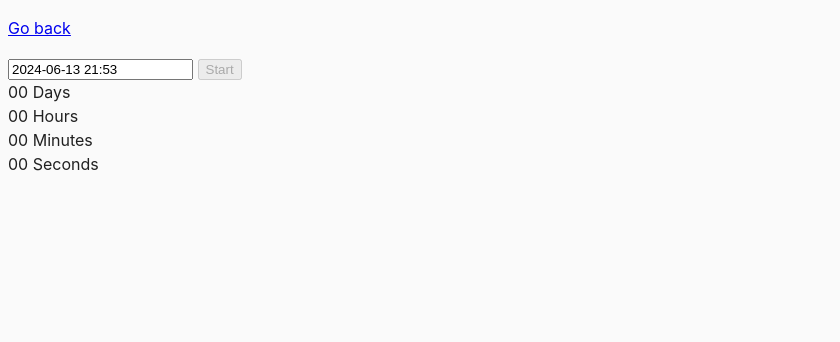
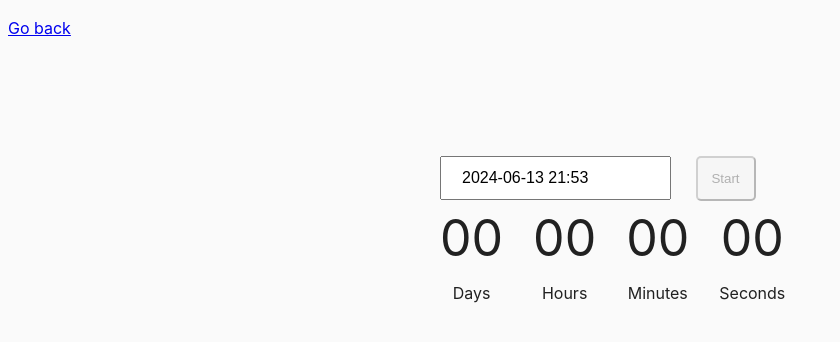
Before and after one commit to ZorAnderius/goit-advancedjs-hw-02, a website built with Vite: page src/02-timer.html in a window 1280 px wide. Shown: the whole page, without its empty margins (0-840 px from the left). Built offline with nearby package versions, Linux system fonts and the light colour scheme.

Commit message:
add styles to task2

```diff
--- a/src/02-timer.html
+++ b/src/02-timer.html
@@ -8,6 +8,7 @@
   </head>
   <body>
     <p><a href="index.html">Go back</a></p>
+    <div class="container">
 
       <input type="text" id="datetime-picker" />
       <button type="button" data-start disabled>Start</button>
@@ -31,6 +32,7 @@
         </div>
       </div>
 
+    </div>
     <script src="js/02-timer.js" type="module"></script>
   </body>
 </html>
--- a/src/css/common.css
+++ b/src/css/common.css
@@ -17,6 +17,8 @@ img {
   max-width: 100%;
 }
 
+/* #region Task1 */
+
 .btn-wrap {
   position: absolute;
   top: 50%;
@@ -34,3 +36,51 @@ img {
   width: 100%;
   padding: 20px;
 }
+
+/* #endregion */
+
+
+/* #region Task2 */
+.container{
+  max-width: 400px;
+  width: 100%;
+  margin: 0 auto;
+  padding-top: 100px;
+}
+
+#datetime-picker{
+  height: 40px;
+  padding: 20px 0 20px 20px;
+  margin-right: 20px;
+  font-size: 16px;
+}
+
+#datetime-picker ~ button{
+  max-width: 60px;
+  width: 100%;
+  height: 45px;
+  border-radius: 5px;
+}
+
+
+.timer{
+  display: flex;
+  flex-direction: row;
+  gap: 30px;
+}
+
+
+.field{
+  display: flex;
+  flex-wrap: wrap;
+  flex-direction: column;
+  justify-content: center;
+  align-items: center;
+  gap: 5px;
+}
+
+.value{
+  font-size: 50px;
+}
+
+/* #endregion */
--- a/src/js/02-timer.js
+++ b/src/js/02-timer.js
@@ -82,7 +82,7 @@ function drawCountdown(time) {
             iziToast.success({
             message: "Countdown has finished. You can selected new time.",
             position: "topRight",
-            timeout: 2000
+            timeout: 5000
     })
         }
 
@@ -111,7 +111,7 @@ function resetDate() {
         iziToast.info({
             message: "Countdown was stopped. Select new time.",
             position: "topRight",
-            timeout: 2000
+            timeout: 5000
         });
 
         interval_id = -1;
```
Lines whose indentation alone changed are shown as unchanged.
